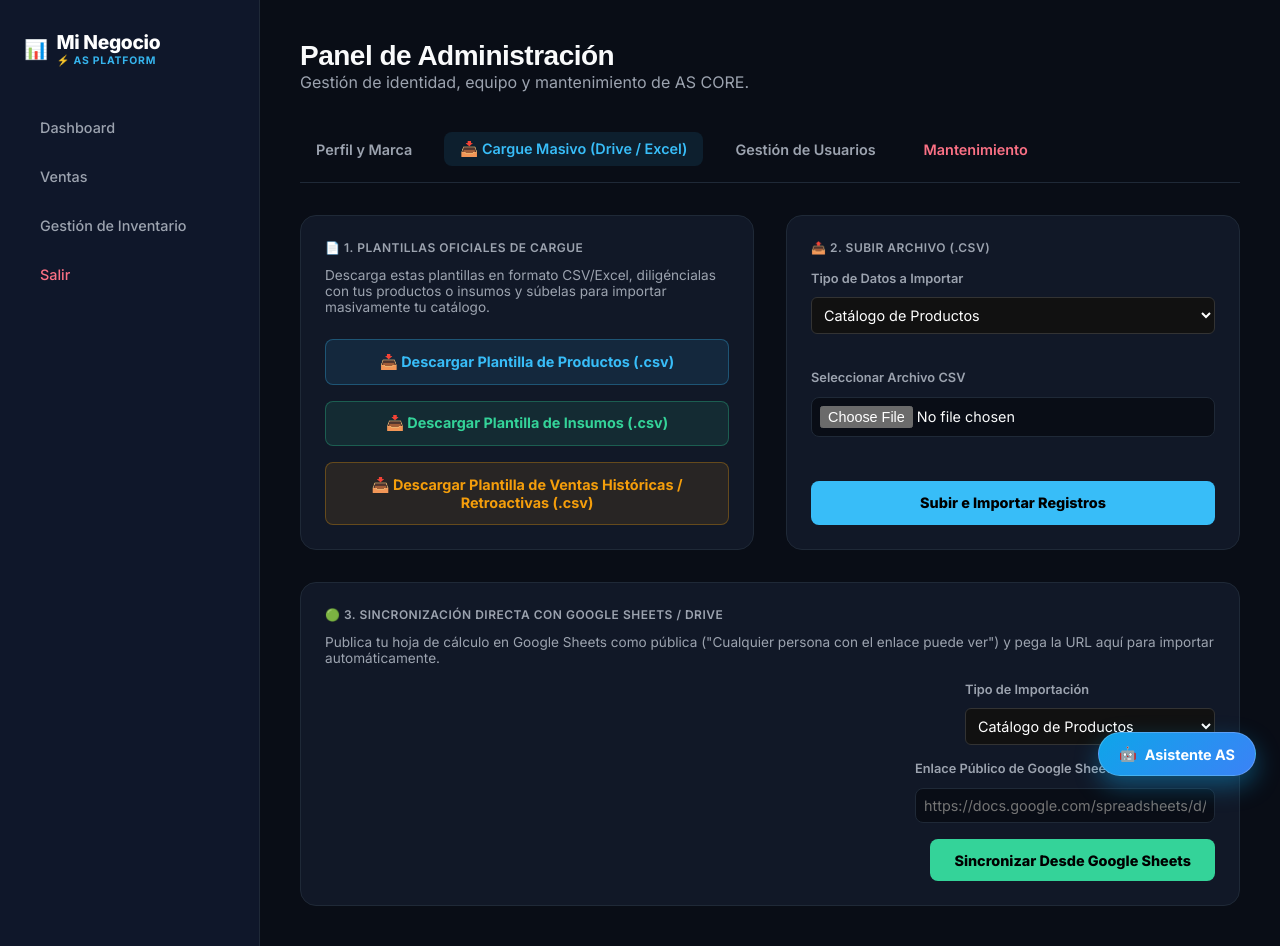
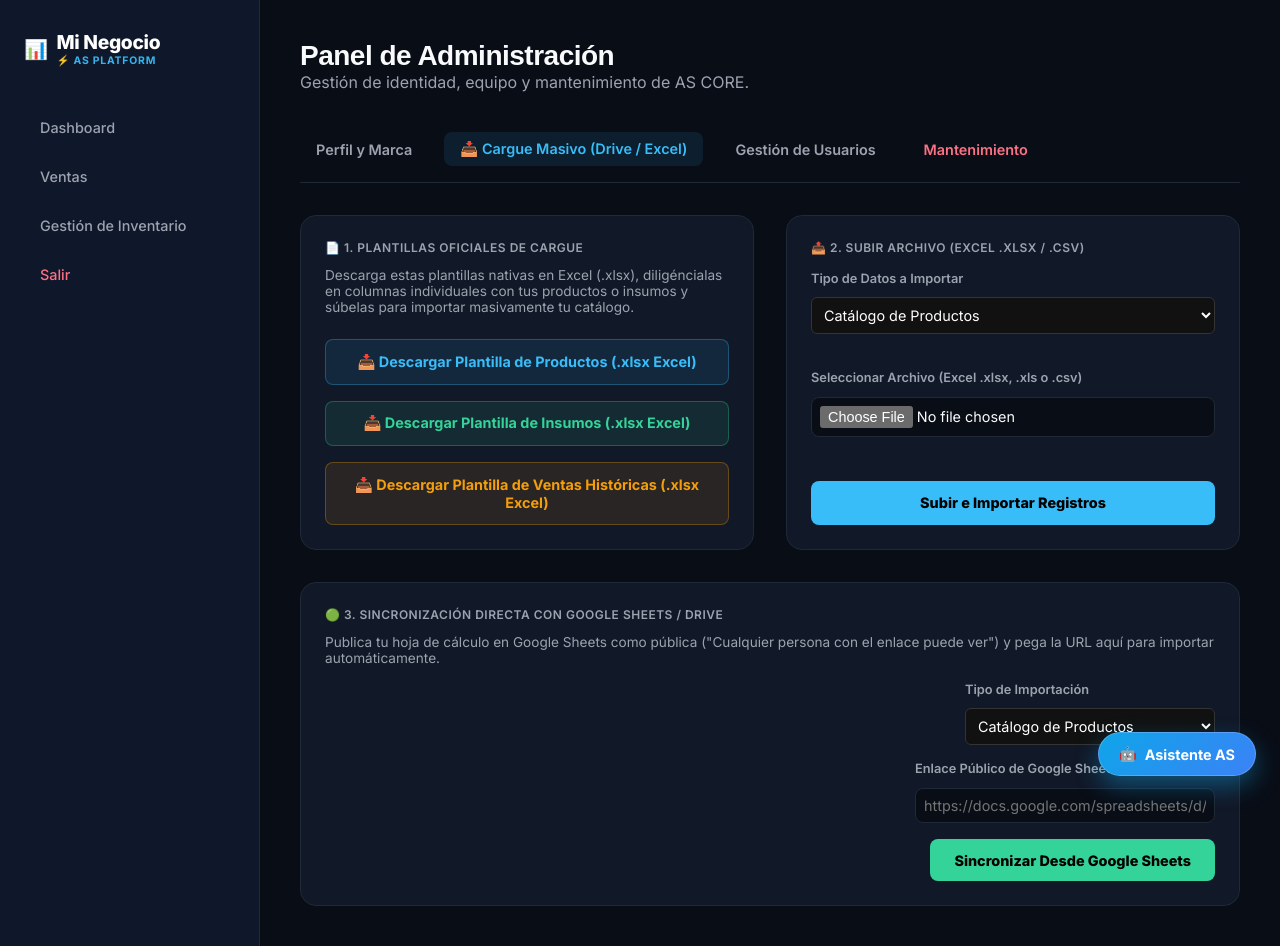
Before and after one commit to ingenieroillidge-lab/as-core, a Flask app: page /configuracion in a window 1280 px wide, after a click on "📥 Cargue Masivo (Drive / Excel)". Run offline with Flask 3, Linux system fonts and the light colour scheme; a user stored in the database is signed in; data that the repository does not hold is empty; some libraries are stand-ins or nearby versions.

Commit message:
Feat: Plantillas descargables nativas en Excel (.xlsx) con celdas independientes y motor de cargue masivo universal (.xlsx, .xls, .csv)

```diff
--- a/app.py
+++ b/app.py
@@ -513,34 +513,84 @@ def get_diagnostico():
 @app.route('/api/plantilla/<tipo>')
 @login_required
 def descargar_plantilla(tipo):
-    output = io.StringIO()
-    writer = csv.writer(output)
+    import openpyxl
+    from openpyxl.styles import Font, PatternFill, Alignment
+    from openpyxl.utils import get_column_letter
+
+    fmt = request.args.get('fmt', 'xlsx').lower()
 
     if tipo == 'productos':
-        writer.writerow(['Nombre del Producto', 'Precio de Venta', 'Codigo', 'Categoria', 'Tipo'])
-        writer.writerow(['Hamburguesa Clasica', '18900', 'PROD-001', 'Comidas', 'TRANSFORMADO'])
-        writer.writerow(['Gaseosa 350ml', '4500', 'PROD-002', 'Bebidas', 'DIRECTO'])
-        filename = 'plantilla_cargue_productos.csv'
+        headers = ['Nombre del Producto', 'Precio de Venta', 'Codigo', 'Categoria', 'Tipo']
+        data_rows = [
+            ['Hamburguesa Clasica', 18900, 'PROD-001', 'Comidas', 'TRANSFORMADO'],
+            ['Gaseosa 350ml', 4500, 'PROD-002', 'Bebidas', 'DIRECTO']
+        ]
+        base_name = 'plantilla_cargue_productos'
     elif tipo == 'inventario':
-        writer.writerow(['Nombre del Insumo', 'Unidad de Medida', 'Costo Unitario Base', 'Stock Inicial', 'Stock Minimo'])
-        writer.writerow(['Carne de Res Molida', 'gramos', '25', '5000', '500'])
-        writer.writerow(['Pan de Hamburguesa', 'unidades', '800', '100', '10'])
-        filename = 'plantilla_cargue_inventario.csv'
+        headers = ['Nombre del Insumo', 'Unidad de Medida', 'Costo Unitario Base', 'Stock Inicial', 'Stock Minimo']
+        data_rows = [
+            ['Carne de Res Molida', 'gramos', 25, 5000, 500],
+            ['Pan de Hamburguesa', 'unidades', 800, 100, 10]
+        ]
+        base_name = 'plantilla_cargue_inventario'
     else:
-        writer.writerow(['Fecha (YYYY-MM-DD)', 'Producto Nombre', 'Cantidad', 'Metodo Pago', 'Total'])
-        writer.writerow([datetime.now().strftime("%Y-%m-%d"), 'Hamburguesa Clasica', '1', 'EFECTIVO', '18900'])
-        filename = 'plantilla_cargue_ventas.csv'
+        headers = ['Fecha (YYYY-MM-DD)', 'Producto Nombre', 'Cantidad', 'Metodo Pago', 'Total']
+        data_rows = [
+            [datetime.now().strftime("%Y-%m-%d"), 'Hamburguesa Clasica', 1, 'EFECTIVO', 18900]
+        ]
+        base_name = 'plantilla_cargue_ventas'
 
-    output.seek(0)
-    return Response(
-        output.getvalue(),
-        mimetype="text/csv",
-        headers={"Content-disposition": f"attachment; filename={filename}"}
-    )
+    if fmt == 'csv':
+        output = io.StringIO()
+        writer = csv.writer(output, delimiter=';')
+        writer.writerow(headers)
+        for row in data_rows:
+            writer.writerow(row)
+        output.seek(0)
+        csv_bytes = ('\ufeff' + output.getvalue()).encode('utf-8')
+        return Response(
+            csv_bytes,
+            mimetype="text/csv; charset=utf-8",
+            headers={"Content-disposition": f"attachment; filename={base_name}.csv"}
+        )
+    else:
+        wb = openpyxl.Workbook()
+        ws = wb.active
+        ws.title = "Cargue Masivo"
+
+        header_font = Font(name='Calibri', size=11, bold=True, color='FFFFFF')
+        header_fill = PatternFill(start_color='0EA5E9', end_color='0EA5E9', fill_type='solid')
+        align_center = Alignment(horizontal='center', vertical='center')
+
+        ws.append(headers)
+        for col_num in range(1, len(headers) + 1):
+            cell = ws.cell(row=1, column=col_num)
+            cell.font = header_font
+            cell.fill = header_fill
+            cell.alignment = align_center
+
+        for row in data_rows:
+            ws.append(row)
+
+        for col in ws.columns:
+            max_len = max(len(str(cell.value or '')) for cell in col)
+            col_letter = get_column_letter(col[0].column)
+            ws.column_dimensions[col_letter].width = max(max_len + 4, 12)
+
+        out_stream = io.BytesIO()
+        wb.save(out_stream)
+        out_stream.seek(0)
+
+        return Response(
+            out_stream.getvalue(),
+            mimetype="application/vnd.openxmlformats-officedocument.spreadsheetml.sheet",
+            headers={"Content-disposition": f"attachment; filename={base_name}.xlsx"}
+        )
 
 @app.route('/api/importar/csv', methods=['POST'])
 @login_required
 def importar_csv():
+    import openpyxl
     nid = session['negocio_id']
     tipo_importacion = request.form.get('tipo', 'productos')
 
@@ -548,29 +598,40 @@ def importar_csv():
         return jsonify({"error": "No se adjuntó ningún archivo"}), 400
 
     file = request.files['file']
-    if not file.filename.endswith('.csv'):
-        return jsonify({"error": "Formato no válido. Debe ser un archivo .csv"}), 400
+    filename = (file.filename or '').lower()
 
+    rows = []
     try:
-        content = file.stream.read().decode('utf-8-sig', errors='ignore')
-        reader = csv.reader(io.StringIO(content))
-        rows = list(reader)
+        if filename.endswith('.xlsx') or filename.endswith('.xls'):
+            wb = openpyxl.load_workbook(file.stream, data_only=True)
+            ws = wb.active
+            for r in ws.iter_rows(values_only=True):
+                if r and any(cell is not None for cell in r):
+                    rows.append([str(cell).strip() if cell is not None else '' for cell in r])
+        else:
+            content = file.stream.read().decode('utf-8-sig', errors='ignore')
+            first_line = content.splitlines()[0] if content.splitlines() else ''
+            delimiter = ';' if ';' in first_line else (',' if ',' in first_line else '\t')
+
+            reader = csv.reader(io.StringIO(content), delimiter=delimiter)
+            rows = list(reader)
+
         if len(rows) <= 1:
-            return jsonify({"error": "El archivo CSV está vacío o solo contiene la fila de encabezados"}), 400
+            return jsonify({"error": "El archivo está vacío o solo contiene la fila de encabezados"}), 400
 
         imported_count = 0
         for row in rows[1:]:
             if not row or not any(row): continue
 
             if tipo_importacion == 'productos':
-                nombre = row[0].strip() if len(row) > 0 else ''
+                nombre = str(row[0]).strip() if len(row) > 0 else ''
                 try:
-                    precio = float(row[1].replace('$', '').replace(',', '').strip()) if len(row) > 1 and row[1].strip() else 0.0
+                    precio = float(str(row[1]).replace('$', '').replace('.', '').replace(',', '.').strip()) if len(row) > 1 and str(row[1]).strip() else 0.0
                 except:
                     precio = 0.0
-                codigo = row[2].strip() if len(row) > 2 else None
-                cat = row[3].strip() if len(row) > 3 else 'General'
-                tipo_p = row[4].strip() if len(row) > 4 else 'TRANSFORMADO'
+                codigo = str(row[2]).strip() if len(row) > 2 else None
+                cat = str(row[3]).strip() if len(row) > 3 else 'General'
+                tipo_p = str(row[4]).strip() if len(row) > 4 else 'TRANSFORMADO'
 
                 if nombre:
                     ejecutar_query(
@@ -580,18 +641,18 @@ def importar_csv():
                     imported_count += 1
 
             elif tipo_importacion == 'inventario':
-                nombre = row[0].strip() if len(row) > 0 else ''
-                unidad = row[1].strip() if len(row) > 1 else 'unidades'
+                nombre = str(row[0]).strip() if len(row) > 0 else ''
+                unidad = str(row[1]).strip() if len(row) > 1 else 'unidades'
                 try:
-                    costo = float(row[2].replace('$', '').replace(',', '').strip()) if len(row) > 2 and row[2].strip() else 0.0
+                    costo = float(str(row[2]).replace('$', '').replace('.', '').replace(',', '.').strip()) if len(row) > 2 and str(row[2]).strip() else 0.0
                 except:
                     costo = 0.0
                 try:
-                    stock = float(row[3].strip()) if len(row) > 3 and row[3].strip() else 0.0
+                    stock = float(str(row[3]).strip()) if len(row) > 3 and str(row[3]).strip() else 0.0
                 except:
                     stock = 0.0
                 try:
-                    st_min = float(row[4].strip()) if len(row) > 4 and row[4].strip() else 5.0
+                    st_min = float(str(row[4]).strip()) if len(row) > 4 and str(row[4]).strip() else 5.0
                 except:
                     st_min = 5.0
 
@@ -603,13 +664,13 @@ def importar_csv():
                     imported_count += 1
 
             elif tipo_importacion == 'ventas':
-                fecha_val = row[0].strip() if len(row) > 0 and row[0].strip() else datetime.now().strftime("%Y-%m-%d")
-                prod_name = row[1].strip() if len(row) > 1 else ''
+                fecha_val = str(row[0]).strip() if len(row) > 0 and str(row[0]).strip() else datetime.now().strftime("%Y-%m-%d")
+                prod_name = str(row[1]).strip() if len(row) > 1 else ''
                 try:
-                    cant_val = float(row[2].strip()) if len(row) > 2 and row[2].strip() else 1.0
+                    cant_val = float(str(row[2]).strip()) if len(row) > 2 and str(row[2]).strip() else 1.0
                 except:
                     cant_val = 1.0
-                metodo_val = row[3].strip() if len(row) > 3 and row[3].strip() else 'Efectivo'
+                metodo_val = str(row[3]).strip() if len(row) > 3 and str(row[3]).strip() else 'Efectivo'
 
                 if prod_name:
                     p_res = ejecutar_query("SELECT id FROM productos WHERE LOWER(nombre)=LOWER(?) AND negocio_id=?", (prod_name, nid), fetch=True)
@@ -617,7 +678,7 @@ def importar_csv():
                         pid = p_res[0][0]
                     else:
                         try:
-                            total_val = float(row[4].replace('$', '').replace(',', '').strip()) if len(row) > 4 and row[4].strip() else 0.0
+                            total_val = float(str(row[4]).replace('$', '').replace('.', '').replace(',', '.').strip()) if len(row) > 4 and str(row[4]).strip() else 0.0
                         except:
                             total_val = 0.0
                         unit_price = total_val / cant_val if cant_val > 0 else total_val
@@ -629,9 +690,9 @@ def importar_csv():
                     if s:
                         imported_count += 1
 
-        return jsonify({"message": f"¡Éxito! Se importaron {imported_count} registros."})
+        return jsonify({"message": f"¡Éxito! Se importaron {imported_count} registros correctamente."})
     except Exception as e:
-        return jsonify({"error": f"Error procesando archivo CSV: {str(e)}"}), 500
+        return jsonify({"error": f"Error procesando el archivo: {str(e)}"}), 500
 
 @app.route('/api/importar/google-sheets', methods=['POST'])
 @login_required
--- a/templates/configuracion.html
+++ b/templates/configuracion.html
@@ -170,24 +170,24 @@
                 <div class="card">
                     <h3>📄 1. Plantillas Oficiales de Cargue</h3>
                     <p style="color: var(--text-secondary); font-size: 0.85rem; margin-top: 0.5rem; margin-bottom: 1.5rem;">
-                        Descarga estas plantillas en formato CSV/Excel, diligéncialas con tus productos o insumos y súbelas para importar masivamente tu catálogo.
+                        Descarga estas plantillas nativas en Excel (.xlsx), diligéncialas en columnas individuales con tus productos o insumos y súbelas para importar masivamente tu catálogo.
                     </p>
                     <div style="display: flex; flex-direction: column; gap: 1rem;">
-                        <a href="/api/plantilla/productos" class="btn" style="background: rgba(56, 189, 248, 0.1); color: #38bdf8; text-align: center; border: 1px solid rgba(56, 189, 248, 0.3); text-decoration: none; padding: 0.8rem; border-radius: 8px; font-weight: 700;">
-                            📥 Descargar Plantilla de Productos (.csv)
+                        <a href="/api/plantilla/productos?fmt=xlsx" class="btn" style="background: rgba(56, 189, 248, 0.1); color: #38bdf8; text-align: center; border: 1px solid rgba(56, 189, 248, 0.3); text-decoration: none; padding: 0.8rem; border-radius: 8px; font-weight: 700;">
+                            📥 Descargar Plantilla de Productos (.xlsx Excel)
                         </a>
-                        <a href="/api/plantilla/inventario" class="btn" style="background: rgba(52, 211, 153, 0.1); color: #34d399; text-align: center; border: 1px solid rgba(52, 211, 153, 0.3); text-decoration: none; padding: 0.8rem; border-radius: 8px; font-weight: 700;">
-                            📥 Descargar Plantilla de Insumos (.csv)
+                        <a href="/api/plantilla/inventario?fmt=xlsx" class="btn" style="background: rgba(52, 211, 153, 0.1); color: #34d399; text-align: center; border: 1px solid rgba(52, 211, 153, 0.3); text-decoration: none; padding: 0.8rem; border-radius: 8px; font-weight: 700;">
+                            📥 Descargar Plantilla de Insumos (.xlsx Excel)
                         </a>
-                        <a href="/api/plantilla/ventas" class="btn" style="background: rgba(245, 158, 11, 0.1); color: #f59e0b; text-align: center; border: 1px solid rgba(245, 158, 11, 0.3); text-decoration: none; padding: 0.8rem; border-radius: 8px; font-weight: 700;">
-                            📥 Descargar Plantilla de Ventas Históricas / Retroactivas (.csv)
+                        <a href="/api/plantilla/ventas?fmt=xlsx" class="btn" style="background: rgba(245, 158, 11, 0.1); color: #f59e0b; text-align: center; border: 1px solid rgba(245, 158, 11, 0.3); text-decoration: none; padding: 0.8rem; border-radius: 8px; font-weight: 700;">
+                            📥 Descargar Plantilla de Ventas Históricas (.xlsx Excel)
                         </a>
                     </div>
                 </div>
 
                 <!-- Tarjeta 2: Subir Archivo CSV / Excel -->
                 <div class="card">
-                    <h3>📤 2. Subir Archivo (.csv)</h3>
+                    <h3>📤 2. Subir Archivo (Excel .xlsx / .csv)</h3>
                     <form id="form-import-csv" style="margin-top: 1rem;">
                         <div class="form-group">
                             <label>Tipo de Datos a Importar</label>
@@ -198,8 +198,8 @@
                             </select>
                         </div>
                         <div class="form-group" style="margin-top: 1rem;">
-                            <label>Seleccionar Archivo CSV</label>
-                            <input type="file" id="imp-csv-file" accept=".csv" required style="width: 100%; padding: 8px; margin-top: 5px;">
+                            <label>Seleccionar Archivo (Excel .xlsx, .xls o .csv)</label>
+                            <input type="file" id="imp-csv-file" accept=".xlsx, .xls, .csv" required style="width: 100%; padding: 8px; margin-top: 5px;">
                         </div>
                         <button type="submit" style="margin-top: 1.5rem; background: #38bdf8; color: black; font-weight: 800; width: 100%;">Subir e Importar Registros</button>
                     </form>
```
